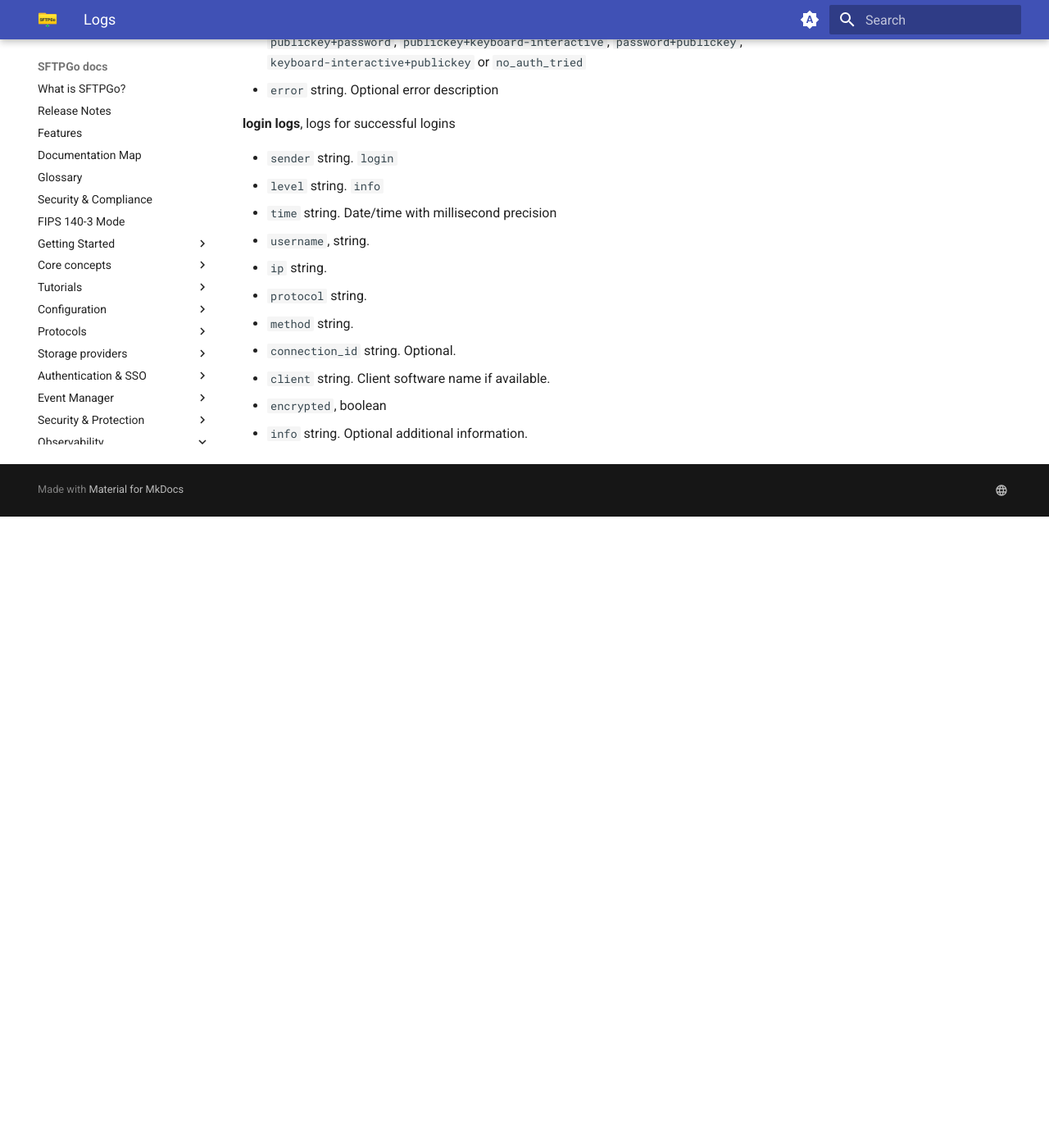
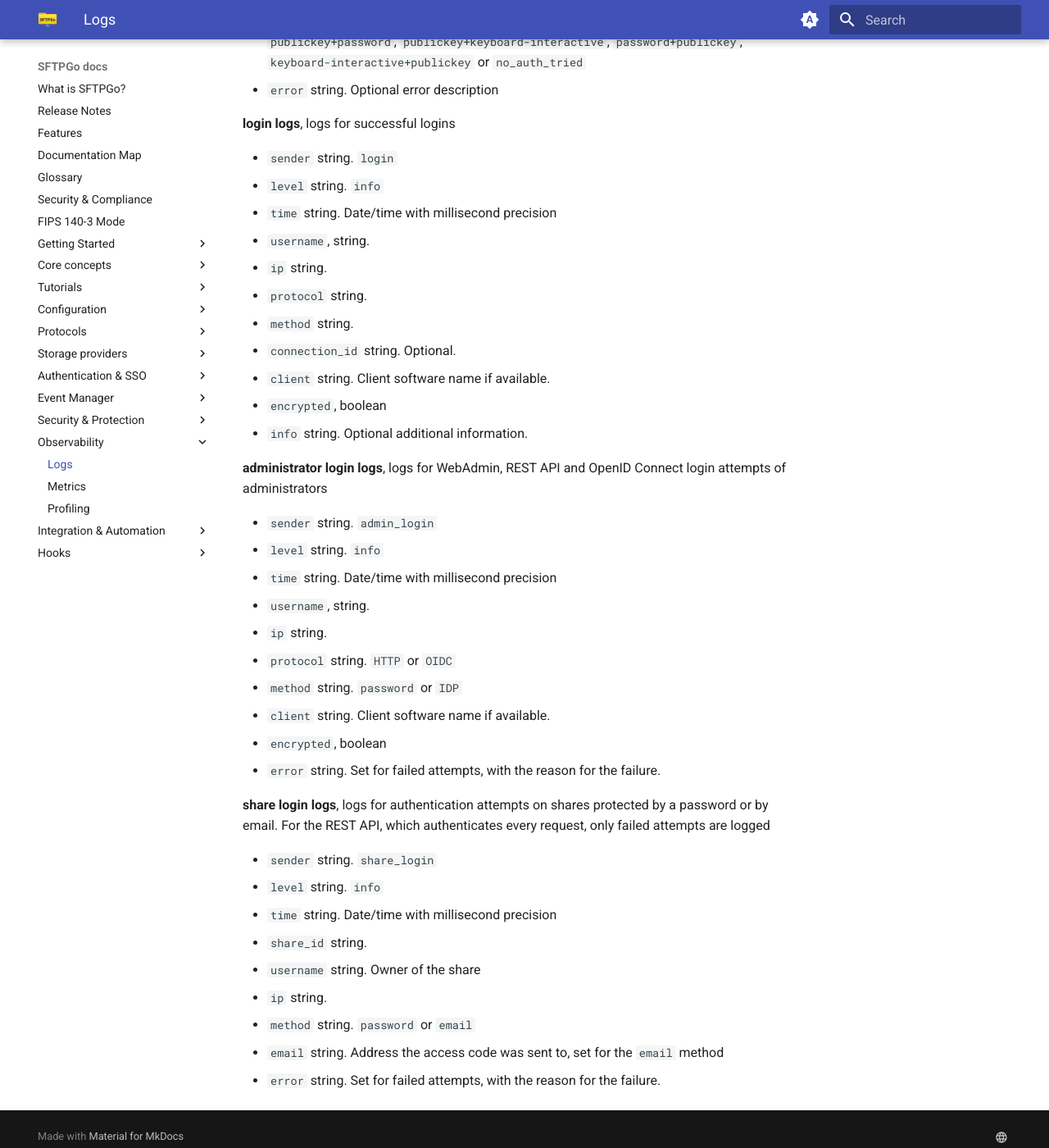
Before and after one commit to sftpgo/docs, an MkDocs documentation site: the page built from docs/logs.md, in a window 1280 px wide and 1400 px high, scrolled down 3023 px. Shown: the whole window at 82% size. Built offline with MkDocs 1.6.1 and Material for MkDocs 9.7.7, drawn with Linux system fonts in a browser that asks for light colours; the version menu is left out; before the commit the page ends 3653 px from its top, so only the background shows below that.

Commit message:
audit logs: document the administrator login events
also added logs for share logins to the log file

Signed-off-by: Nicola Murino <nicola.murino@gmail.com>

```diff
--- a/docs/logs.md
+++ b/docs/logs.md
@@ -101,3 +101,28 @@ The logs can be divided into the following categories:
 - `client` string. Client software name if available.
 - `encrypted`, boolean
 - `info` string. Optional additional information.
+
+**administrator login logs**, logs for WebAdmin, REST API and OpenID Connect login attempts of administrators
+
+- `sender` string. `admin_login`
+- `level` string. `info`
+- `time` string. Date/time with millisecond precision
+- `username`, string.
+- `ip` string.
+- `protocol` string. `HTTP` or `OIDC`
+- `method` string. `password` or `IDP`
+- `client` string. Client software name if available.
+- `encrypted`, boolean
+- `error` string. Set for failed attempts, with the reason for the failure.
+
+**share login logs**, logs for authentication attempts on shares protected by a password or by email. For the REST API, which authenticates every request, only failed attempts are logged
+
+- `sender` string. `share_login`
+- `level` string. `info`
+- `time` string. Date/time with millisecond precision
+- `share_id` string.
+- `username` string. Owner of the share
+- `ip` string.
+- `method` string. `password` or `email`
+- `email` string. Address the access code was sent to, set for the `email` method
+- `error` string. Set for failed attempts, with the reason for the failure.
```
Also changed, not shown: docs/config-file.md (+1 -1 lines), docs/plugins/audit-logs.md (+10 -3 lines).
